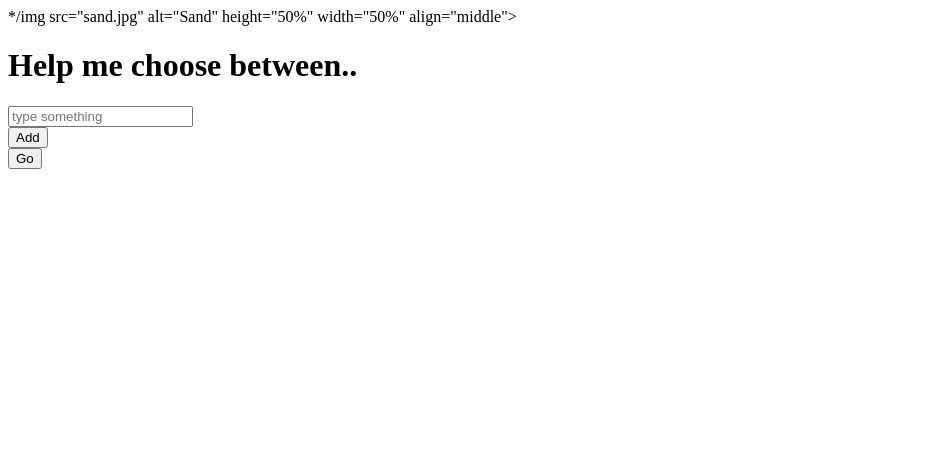
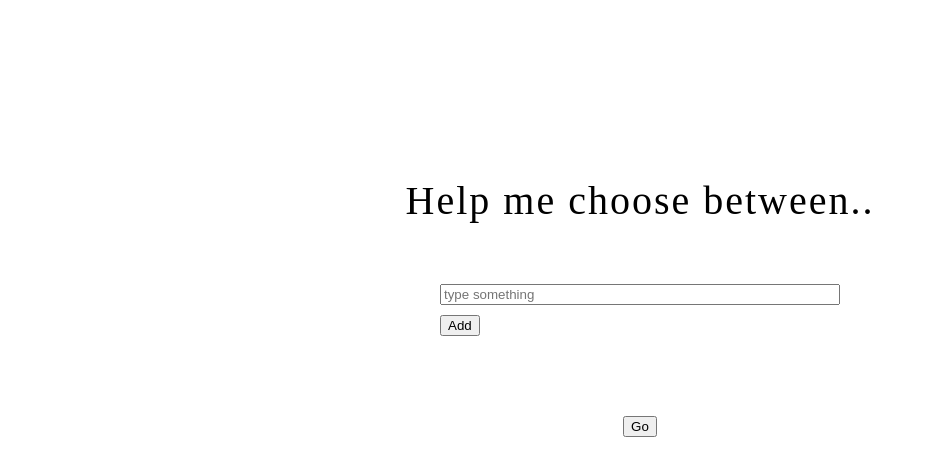
Before and after one commit to hifli/help-me-choose, a plain HTML site: page index.html in a window 1280 px wide. Shown: the whole page, without its empty margins (0-925 px from the left). Drawn offline with Linux system fonts and the light colour scheme.

Commit message:
Dag 2: CSS

```diff
--- a/index.html
+++ b/index.html
@@ -3,16 +3,15 @@
   <head>
     <meta charset="utf-8">
     <title>Help me choose</title>
-    */img src="sand.jpg" alt="Sand" height="50%" width="50%" align="middle">
-
+<link href=".\main.css" rel="stylesheet" type="text/css">
   </head>
   <body>
     <h1>Help me choose between..</h1>
-    <div class="">
-      <div>
+    <div class="inputSection">
+      <div class="inputs">
         <input placeholder="type something">
       </div>
-      <button type="button" name="button">
+      <button class="addOption" type="button" name="button">
       Add</button>
     </div>
     <button type="button" name="button">Go</button>
--- /dev/null
+++ b/main.css
@@ -0,0 +1,36 @@
+body  {
+  display: flex;
+  flex-direction: column;
+  justify-content: center;
+  align-items: center;
+  margin-top: 150px;
+
+
+}
+
+h1 {
+font-weight: lighter;
+font-size: 40px;
+letter-spacing: 2px;
+margin-bottom: 0px;
+
+}
+
+.inputSection {
+margin: 50px 0px 80px 0px;
+width: 400px;
+}
+
+.inputs {
+width: inherit;
+display: flex;
+flex-direction: column;
+}
+
+input {
+  margin-top: 10px;
+}
+
+.addOption  {
+  margin-top: 10px;
+}
```
